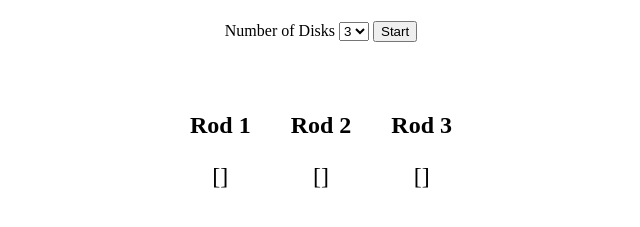
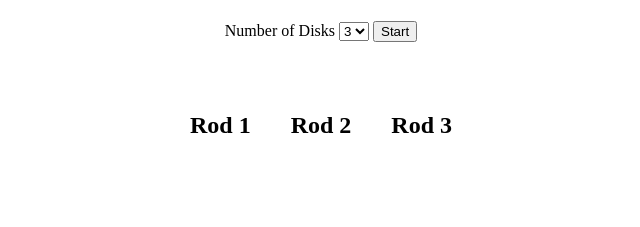
Before and after one commit to joaostein/hanoi-tower, a plain HTML site: page index.html in a window 1280 px wide. Shown: the part 59-286 px from the top of the page, without its empty margins (319-959 px from the left). Drawn offline with nearby package versions, Linux system fonts and the light colour scheme.

Commit message:
Updated html structure to fit better the implementation

```diff
--- a/index.html
+++ b/index.html
@@ -28,20 +28,22 @@
         </form>
 
         <div class="hanoi-wrapper cf">
-            <div class="first-rod rod">
+
+            <div class="rod">
                 <h2>Rod 1</h2>
-                <p>[]</p>
+                <p class="rod1"></p>
             </div>
 
-            <div class="second-rod rod">
+            <div class="rod">
                 <h2>Rod 2</h2>
-                <p>[]</p>
+                <p class="rod2"></p>
             </div>
 
-            <div class="third-rod rod">
+            <div class="rod">
                 <h2>Rod 3</h2>
-                <p>[]</p>
+                <p class="rod3"></p>
             </div>
+
         </div>
 
     </div>
```
